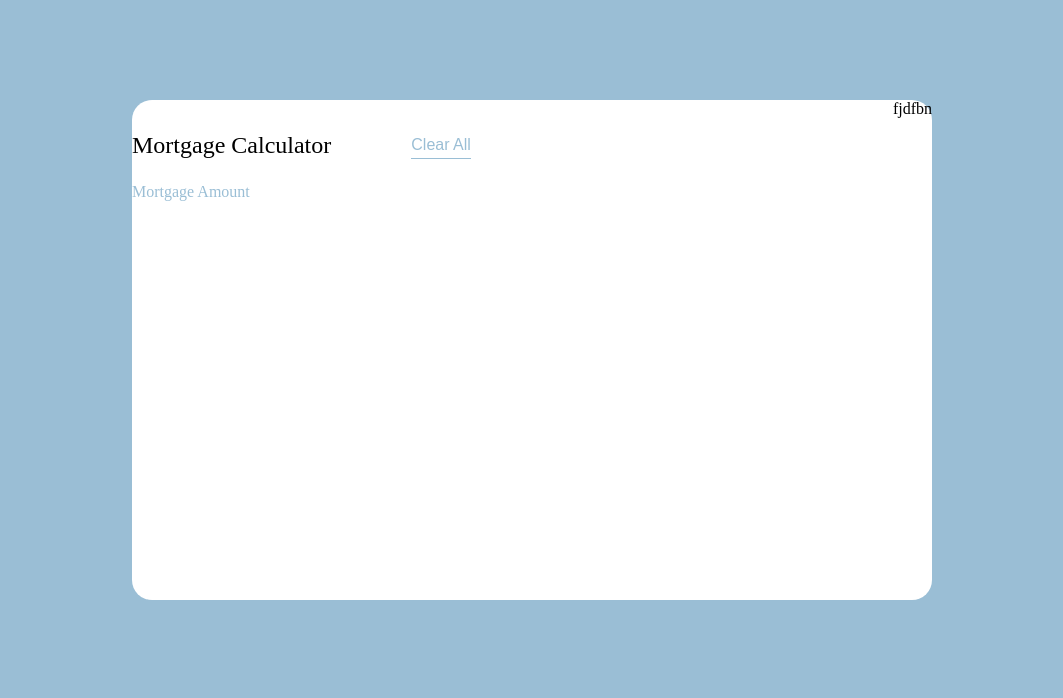
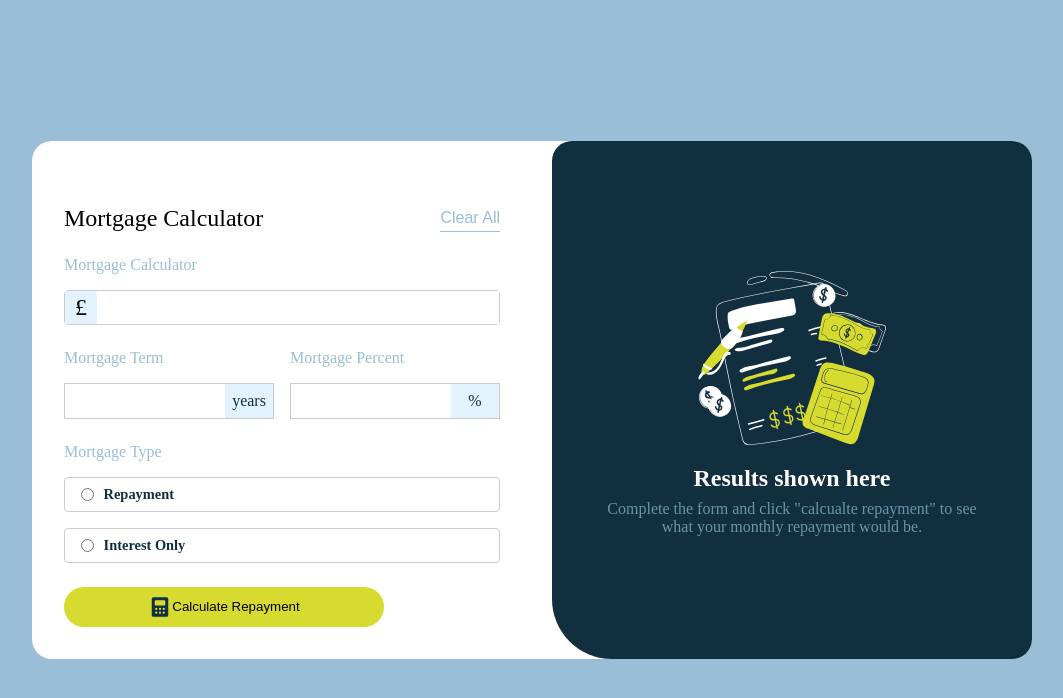
Before and after one commit to AmosDC2024/Mortgage-payment, a plain HTML site: page index.html in a window 1280 px wide. Shown: the whole page, without its empty margins (108-1171 px from the left). Drawn offline with Linux system fonts and the light colour scheme.

Commit message:
complete the ui for the empty state

```diff
--- a/index.html
+++ b/index.html
@@ -13,13 +13,46 @@
              <h1>Mortgage Calculator</h1>
              <button class="clear-all">Clear All</button>
          </div>
-         <h2>Mortgage Amount</h2>
          <form>
+            <label for="mortgage" class="mortgage">Mortgage Calculator</label>
+            <div class="input-group">
+               <span class="symbol">£</span>
+               <input type="number" id="mortgage" class="mortgage-input" required>
+            </div>
+            <div class="mortgage-interest">
+               <div>
+                  <label for="mortgage-term" class="mortgage">Mortgage Term</label>
+                  <div class="mortgage-control">
+                        <input type="number" id="mortgage-term" class="" required>
+                        <span  class="years">years</span>
+                   </div>
+               </div>
+               <div>
+                  <label for="mortgage-percent" class="mortgage">Mortgage Percent</label>
+                   <div class="mortgage-control">
+                        <input type="number" id="mortgage-percent" class="" required>
+                        <span  class="percent">%</span>
+                   </div>
+               </div>
+            </div>
 
+            <label for="mortgage-type" class="mortgage">Mortgage Type</label>
+            <div class="mortgage-type">
+               <input type="radio" id="mortgage-type" required>
+               <span>Repayment</span>
+            </div>
+            <div class="interest-only">
+               <input type="radio" id="mortgage-type" required>
+               <span>Interest Only</span>
+            </div>
+            <button class="cta-calculate"><img src="/assets/images/icon-calculator.svg" alt="calculator">Calculate Repayment</button>
          </form>
-
-     </div>
-     <div>fjdfbn</div>
+    </div>
+    <section class="result-display">
+      <img src="/assets/images/illustration-empty.svg" alt="">
+      <h2>Results shown here</h2>
+      <p>Complete the form and click "calcualte repayment" to see what your monthly repayment would be.</p>
+    </section>
   </main>
 
 </body>
--- a/style.css
+++ b/style.css
@@ -10,39 +10,37 @@ body{
   font-size: 16px;
   margin: 0 auto;
   max-width: 1440px;
+  display: flex;
+  justify-content: center;
+  align-items: center;
+  padding: 3rem 3rem;
 }
 
 .main{
   background-color:  hsl(0, 0%, 100%);
   width: 100%;
-  max-width: 800px;
+  max-width: 1000px;
   min-height:500px ;
-  margin:100px auto;
+  margin: 0 auto;
   border-radius: 20px;
   display: flex;
   justify-content: space-between;
   gap: 20px;
+
 }
 
 .mortgage-wrapper{
   display: flex;
   justify-content: space-between;
   width: 100%;
-   gap: 5rem;
-  /* max-width: 400px; */
-  flex: 1;
+  gap: 5rem;
+  /* flex: 1;  */
   margin-top: 2rem;
 }
 
 .mortgage-wrapper h1{
   font-size: 1.5rem;
   font-weight: 500;
-}
-.mortgage-form h2{
-  font-size: 1rem;
-  font-weight: 500;
-  color:   hsl(203, 41%, 72%);
-  margin-top: 1.5rem;
 }
 
 .mortgage-wrapper .clear-all{
@@ -52,4 +50,151 @@ body{
   border-bottom: 1px solid;
   background-color: transparent;
   font-weight:500 ;
+  outline: none;
 }
+
+
+.mortgage-form{
+  width: 100%;
+  max-width: 500px;
+  padding: 2rem 2rem;
+}
+.mortgage{
+  font-size: 1rem;
+  font-weight: 500;
+  color:   hsl(203, 41%, 72%);
+  margin-top: 1.5rem;
+  display: block;
+}
+
+.input-group, .mortgage-type, .interest-only {
+  display: flex;            /* horizontal layout: symbol + input */
+  align-items: center;      /* vertical centering inside the group */
+  height: 2.2rem;           /* the height you want */
+  border: 1px solid #ccc;   /* optional: if you want a border around the group */
+  border-radius: 4px;
+  margin-top: 1rem;     /* optional */
+}
+
+.symbol {
+  width: 2rem;
+  height: 100%;             /* match the parent’s height */
+  background-color: hsl(202, 86%, 94%);
+  font-size: 1.5rem;
+  display: flex;            /* centre the “£” inside its own square */
+  justify-content: center;
+  align-items: center;
+}
+
+.mortgage-input {
+  flex: 1;                  /* take up the remaining space */
+  height: 100%;
+  border: none;             /* let the parent supply the border */
+  padding-left: 0.5rem;     /* small spacing from the symbol */
+  font-size: 1rem;
+  box-sizing: border-box;
+  outline: none;
+}
+
+.cta-repayment{
+  padding: 0.5rem 1.5rem;
+  border-radius: 20px;
+  width: 60%;
+  border-style: none;
+  background-color: hsl(61, 70%, 52%);
+  text-align: center;
+  display: flex;
+  justify-content: center;
+  align-items: center;
+  margin-top: 1rem;
+  font-weight: bold;
+}
+
+.cta-repayment img{
+  width: 1rem;
+}
+
+.mortgage-interest{
+  display: flex;
+  gap: 1rem;
+  /* margin-top: 2rem; */
+}
+
+.mortgage-control{
+ display: flex;
+ justify-content: center;
+ align-items: center;
+ border: 1px solid #ccc;
+ height: 2.2rem;
+ gap: 1rem;
+ margin-top: 1rem;
+}
+
+.years, .percent{
+  width: 2rem;
+  height: 100%;
+  display: flex;
+  align-items: center;
+  justify-content: center;
+  pointer-events: none;
+  background-color: hsl(202, 86%, 94%);
+  padding: 1rem 1.5rem ;
+  font-weight: 500;
+  border-style: 1ps solid red;
+  color: hsl(202, 55%, 16%);
+}
+
+.mortgage-control input[type="number"]{
+  border: none;
+  height: 100%;
+  /* padding-right: 2rem;  */
+  width: 50%;
+  flex: 1;
+  outline: none;
+}
+
+.mortgage-type, .interest-only{
+  padding-left: 1rem;
+  gap: 0.6rem;
+  margin-top: 1rem;
+  color: hsl(202, 55%, 16%);
+  font-weight: 700;
+  font-size: 0.9rem;
+}
+
+.cta-calculate{
+  display: flex;
+  justify-content: center;
+  align-items: center;
+  padding: 0.5rem 1rem;
+  border-radius: 20px;
+  margin-top: 1.5rem;
+  background-color: hsl(61, 70%, 52%);
+  border: none;
+  width: 20rem;
+}
+
+.result-display{
+  background-color:  hsl(202, 55%, 16%);
+  width: 100%;
+  max-width: 500px;
+  border-radius: 20px;
+  border-bottom-left-radius: 60px;
+  display: flex;
+  flex-direction: column;
+  justify-content: center;
+  align-items: center;
+  text-align: center;
+  color: hsl(0, 0%, 100%);
+}
+
+.result-display img{
+  width: 100%;
+  max-width: 200px;
+}
+.result-display p{
+  width: 100%;
+  max-width: 380px;
+  margin-top: 0.5rem;
+  color:  hsl(200, 26%, 54%);
+}
```
